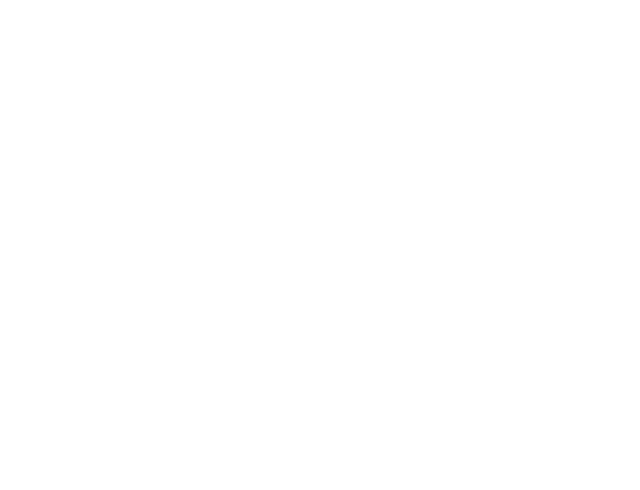
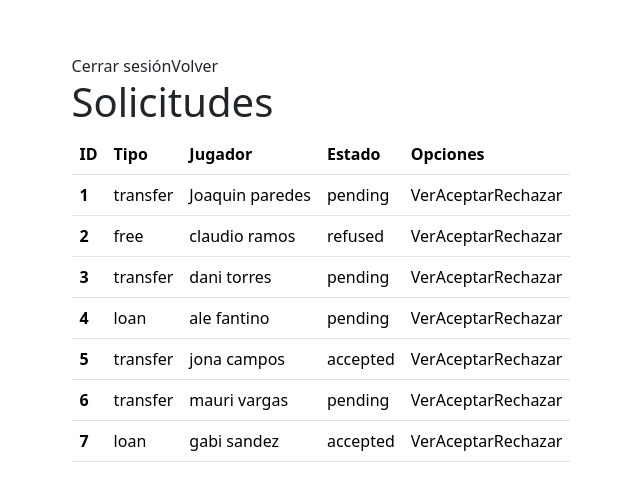
Before and after one commit to axelbriandip/gesliga_front, a React (Vite) app: page /requests in a window 1280 px wide. Before the commit this address had no page. Shown: the part 134-624 px from the top of the page, without its empty margins (319-959 px from the left). Built offline with nearby package versions, Linux system fonts and the light colour scheme.

Commit message:
list request page add

```diff
--- a/src/App.jsx
+++ b/src/App.jsx
@@ -19,6 +19,7 @@
 import EditUserFormPage from './pages/users/EditUserFormPage';
 import DeleteUserPage from './pages/users/DeleteUserPage';
 import UserDetailPage from './pages/users/UserDetailPage';
+import RequestsAdminPage from './pages/requests/RequestsAdminPage';
 
 function App() {
   return (
@@ -39,6 +40,7 @@
           <Route path='/users/:userId/edit' element={<EditUserFormPage/>}/>
           <Route path='/users/:userId/delete' element={<DeleteUserPage/>}/>
           <Route path='/users/:userId/detail' element={<UserDetailPage/>}/>
+          <Route path='/requests' element={<RequestsAdminPage/>}/>
         </Routes>
       </BrowserRouter>
     </>
--- /dev/null
+++ b/src/components/RowRequest.jsx
@@ -0,0 +1,27 @@
+import React from 'react';
+import '../styles/components/cardOptionAdmin.css'
+import { useNavigate } from 'react-router-dom';
+
+const RowRequest = ({id, type, player, state}) => {
+  const navigate = useNavigate()
+
+  const handleViewUser = () => navigate(`/users/${id}/detail`)
+  const handleEditUser = () => navigate(`/users/${id}/edit`)
+  const handleDeleteUser = () => navigate(`/users/${id}/delete`)
+
+  return (
+    <tr>
+        <th scope="row">{id}</th>
+        <td>{type}</td>
+        <td>{player}</td>
+        <td>{state}</td>
+        <td>
+            <button onClick={handleViewUser}>Ver</button>
+            <button onClick={handleEditUser}>Aceptar</button>
+            <button onClick={handleDeleteUser}>Rechazar</button>
+        </td>
+    </tr>
+  );
+}
+
+export default RowRequest;
--- a/src/pages/AdminPage.jsx
+++ b/src/pages/AdminPage.jsx
@@ -22,7 +22,7 @@
       <div className="container-options">
         <CardOptionAdmin title="Equipos" text="texto de equipos" to="/teams"/>
         <CardOptionAdmin title="Usuarios" text="texto de usuarios" to="/users"/>
-        <CardOptionAdmin title="Solicitudes" text="texto de solicitudes" to="#"/>
+        <CardOptionAdmin title="Solicitudes" text="texto de solicitudes" to="/requests"/>
         <CardOptionAdmin title="Mi perfil" text="texto de mi perfil" to={urlMyProfile}/>
       </div>
     </section>
--- /dev/null
+++ b/src/pages/requests/RequestsAdminPage.jsx
@@ -0,0 +1,45 @@
+import React from 'react';
+import { useNavigate } from 'react-router-dom';
+import RowRequest from '../../components/RowRequest';
+
+const RequestsAdminPage = () => {
+    const navigate = useNavigate()
+
+    const handleLogout = () => navigate("/")
+    const handleBack = () => navigate('/adminPage')
+    const handleAddUser = () => navigate("/users/create")
+
+  return (
+    <section className='teamsAdminPage'>
+      <div className="header">
+        <button onClick={handleLogout}>Cerrar sesión</button>
+        <button onClick={handleBack}>Volver</button>
+        <h1>Solicitudes</h1>
+      </div>
+      <div className="container-teams">
+        <table class="table">
+            <thead>
+                <tr>
+                <th scope="col">ID</th>
+                <th scope="col">Tipo</th>
+                <th scope="col">Jugador</th>
+                <th scope="col">Estado</th>
+                <th scope="col">Opciones</th>
+                </tr>
+            </thead>
+            <tbody>
+                <RowRequest id="1" type="transfer" player="Joaquin paredes" state="pending"/>
+                <RowRequest id="2" type="free" player="claudio ramos" state="refused"/>
+                <RowRequest id="3" type="transfer" player="dani torres" state="pending"/>
+                <RowRequest id="4" type="loan" player="ale fantino" state="pending"/>
+                <RowRequest id="5" type="transfer" player="jona campos" state="accepted"/>
+                <RowRequest id="6" type="transfer" player="mauri vargas" state="pending"/>
+                <RowRequest id="7" type="loan" player="gabi sandez" state="accepted"/>
+            </tbody>
+        </table>
+      </div>
+    </section>
+  );
+}
+
+export default RequestsAdminPage;
```
